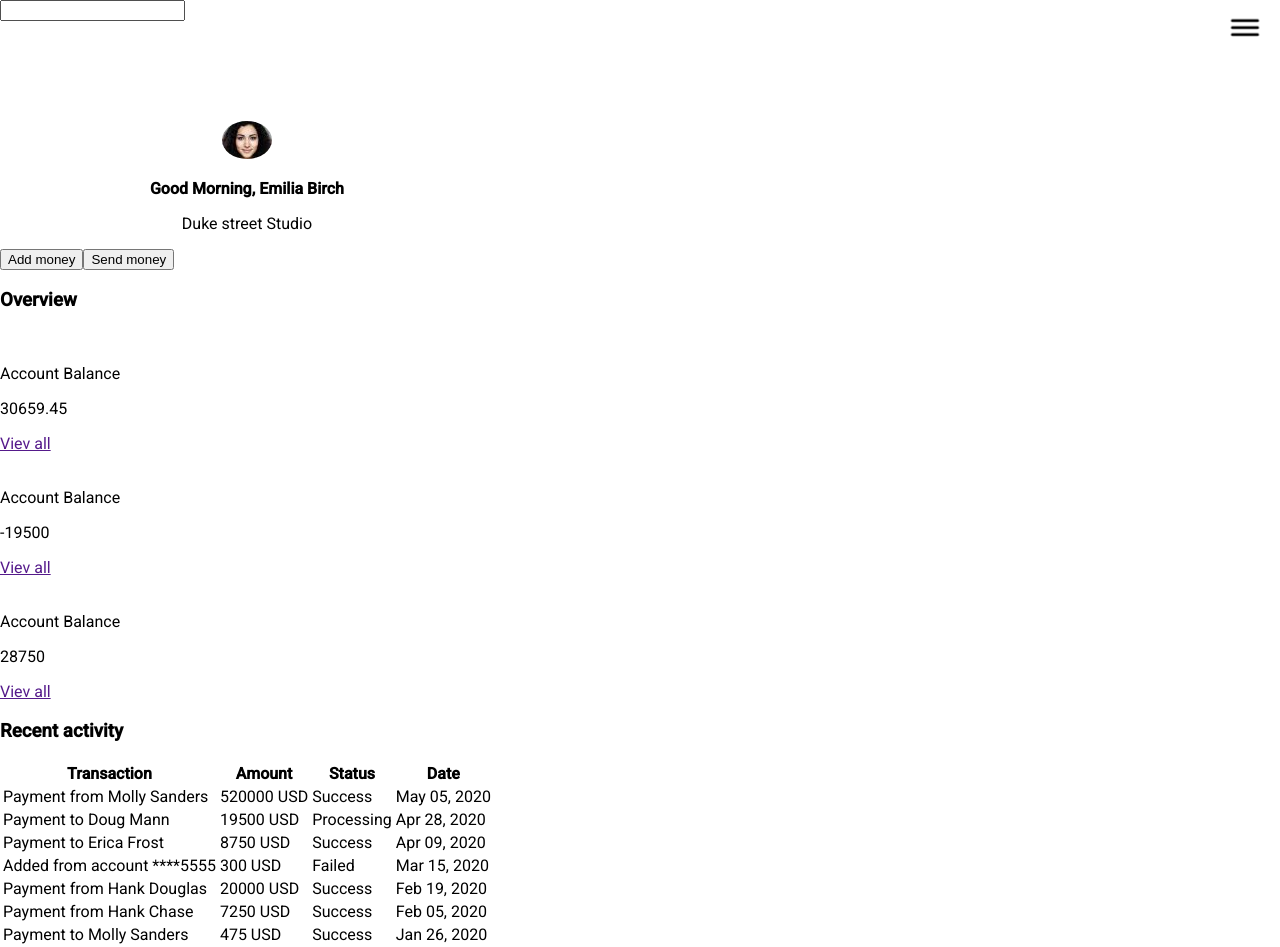
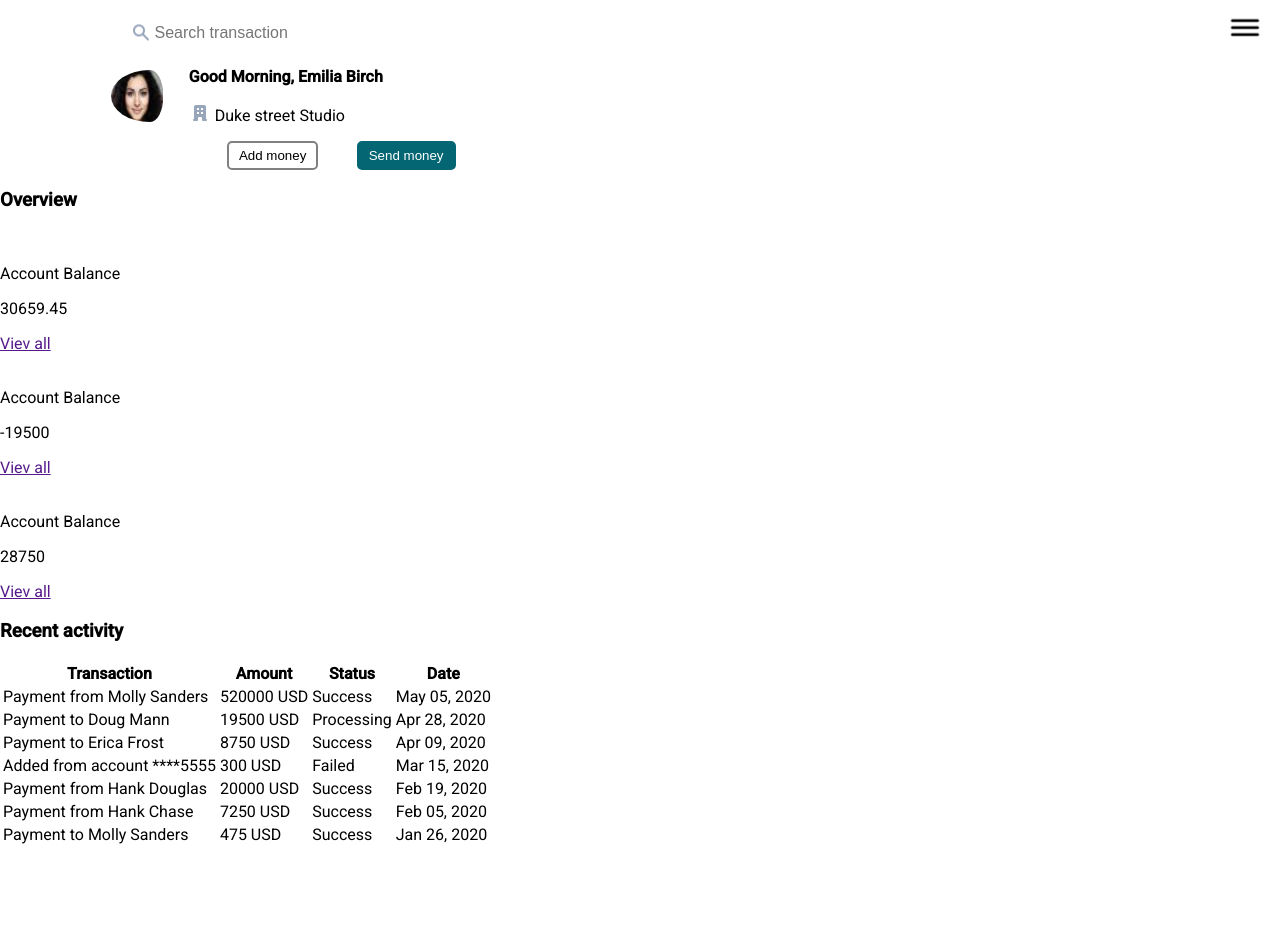
Before and after one commit to WojciechxFalkowski/paymentApp, an Angular app: page /home in a window 1280 px wide. After the commit the page ends 847 px from the top, so only its background shows below. Built offline with nearby package versions, Linux system fonts and the light colour scheme.

Commit message:
add styles to person component

```diff
--- a/src/app/app.component.css
+++ b/src/app/app.component.css
@@ -95,3 +95,42 @@
 .menu--is-active {
   transform: translateX(0%);
 }
+.main {
+  display: flex;
+  flex-direction: column;
+  justify-content: space-between;
+  align-items: center;
+  min-height: 100vh;
+}
+.label {
+  padding-top: 2vh;
+}
+.label__img {
+  transform: translateY(20%);
+}
+.label__input {
+  border: none;
+  /* padding: 5px 20px; */
+  font-size: 1rem;
+}
+.main__buttons {
+  align-self: flex-end;
+  margin-right: 3vw;
+}
+.main__button {
+  padding: 5px 10px;
+  border-radius: 5px;
+  border-width: 2px;
+  border-style: solid;
+  cursor: pointer;
+}
+.add-money {
+  margin-right: 3vw;
+  background-color: white;
+  border-color: grey;
+}
+.send-money {
+  background-color: #036672;
+  color: white;
+  border-color: #036672;
+}
--- a/src/app/app.component.html
+++ b/src/app/app.component.html
@@ -8,10 +8,13 @@
     </div>
   </div>
   <app-menu (eventA)="selected($event)" class="menu" [ngClass]="status ? 'menu--is-active' : ''"></app-menu>
-  <div><input>
+  <div class="main"><label class="main__label label" for=""><img class="label__img" src="../assets/images/search.png"
+        alt=""><input class="label__input" placeholder="Search transaction"></label>
     <app-person></app-person>
-    <button>Add money</button>
-    <button>Send money</button>
+    <div class="main__buttons">
+      <button class="main__button add-money">Add money</button>
+      <button class="main__button send-money">Send money</button>
+    </div>
     <router-outlet></router-outlet>
   </div>
 </div>
--- a/src/app/app.module.ts
+++ b/src/app/app.module.ts
@@ -9,7 +9,6 @@ import { RecentActivityComponent } from './recent-activity/recent-activity.compo
 import { MenuComponent } from './menu/menu.component';
 import { RouterModule } from '@angular/router';
 import { HistoryComponent } from './history/history.component';
-import { FontAwesomeModule } from '@fortawesome/angular-fontawesome';
 
 @NgModule({
   declarations: [
@@ -34,7 +33,6 @@ import { FontAwesomeModule } from '@fortawesome/angular-fontawesome';
       { path: 'help', component: HistoryComponent },
       { path: 'privacy', component: HistoryComponent },
     ]),
-    FontAwesomeModule,
   ],
   providers: [],
   bootstrap: [AppComponent],
--- a/src/app/menu/menu.component.css
+++ b/src/app/menu/menu.component.css
@@ -14,6 +14,7 @@
   width: 100px;
   margin: 0 auto;
 }
+
 .menu__a {
   color: white;
   text-decoration: none;
--- a/src/app/person/person.component.css
+++ b/src/app/person/person.component.css
@@ -1,10 +1,15 @@
 .app-person {
-  padding-top: 100px;
-  text-align: center;
+  display: flex;
+  padding-top: 1vh;
+  align-items: center;
+  justify-content: center;
 }
 .face {
+  width: 52px;
+  height: 52px;
   display: inline-block;
   border-radius: 50%;
+  padding-right: 2vw;
 }
 .person {
 }
--- a/src/app/person/person.component.html
+++ b/src/app/person/person.component.html
@@ -2,6 +2,7 @@
   <img class="face" src="./../../assets/images/face.jpg" alt="">
   <div class="person">
     <p class="name">Good Morning, {{person.name}} {{person.surname}}</p>
-    <p class="street">{{person.street}}</p>
+
+    <p class="street"><img src="./../../assets/images/localisation.png" alt=""> {{person.street}}</p>
   </div>
 </div>
```
Also changed, not shown: src/assets/images/localisation.png (added), src/assets/images/search.png (added).
